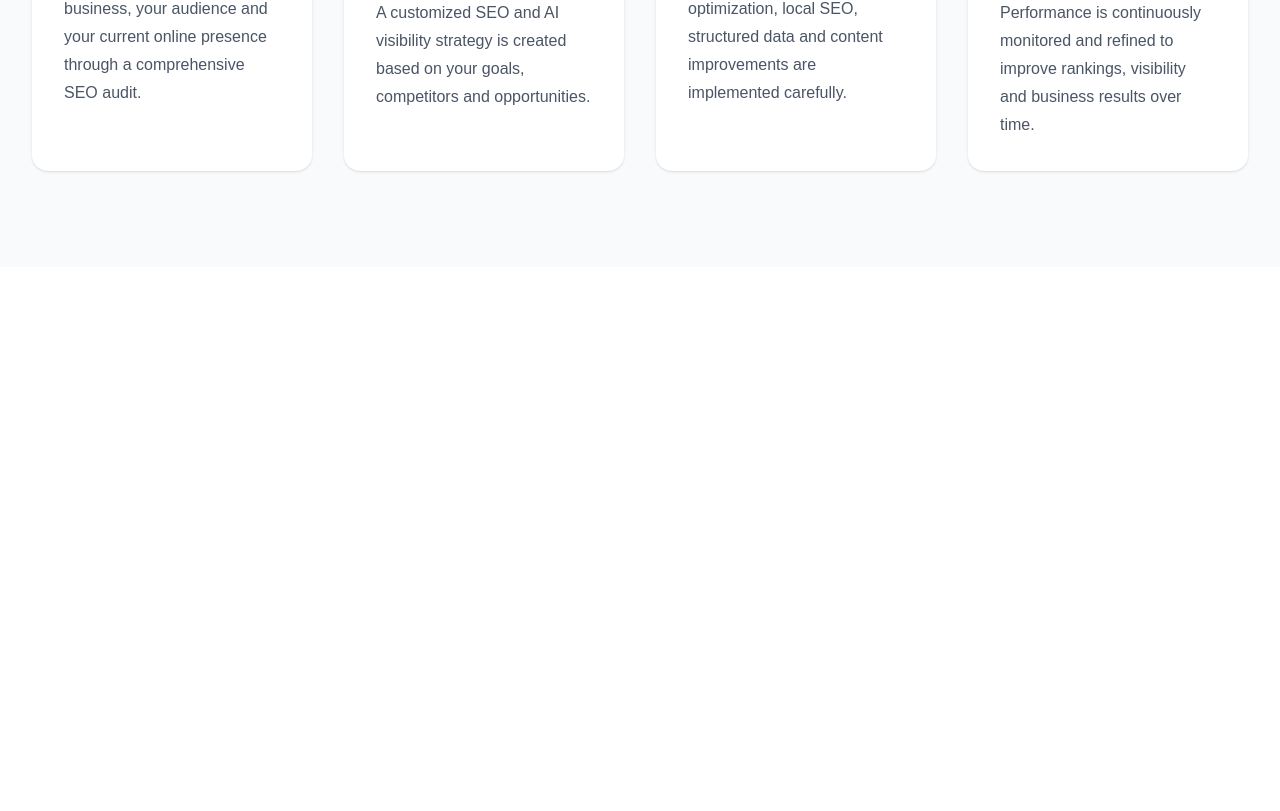
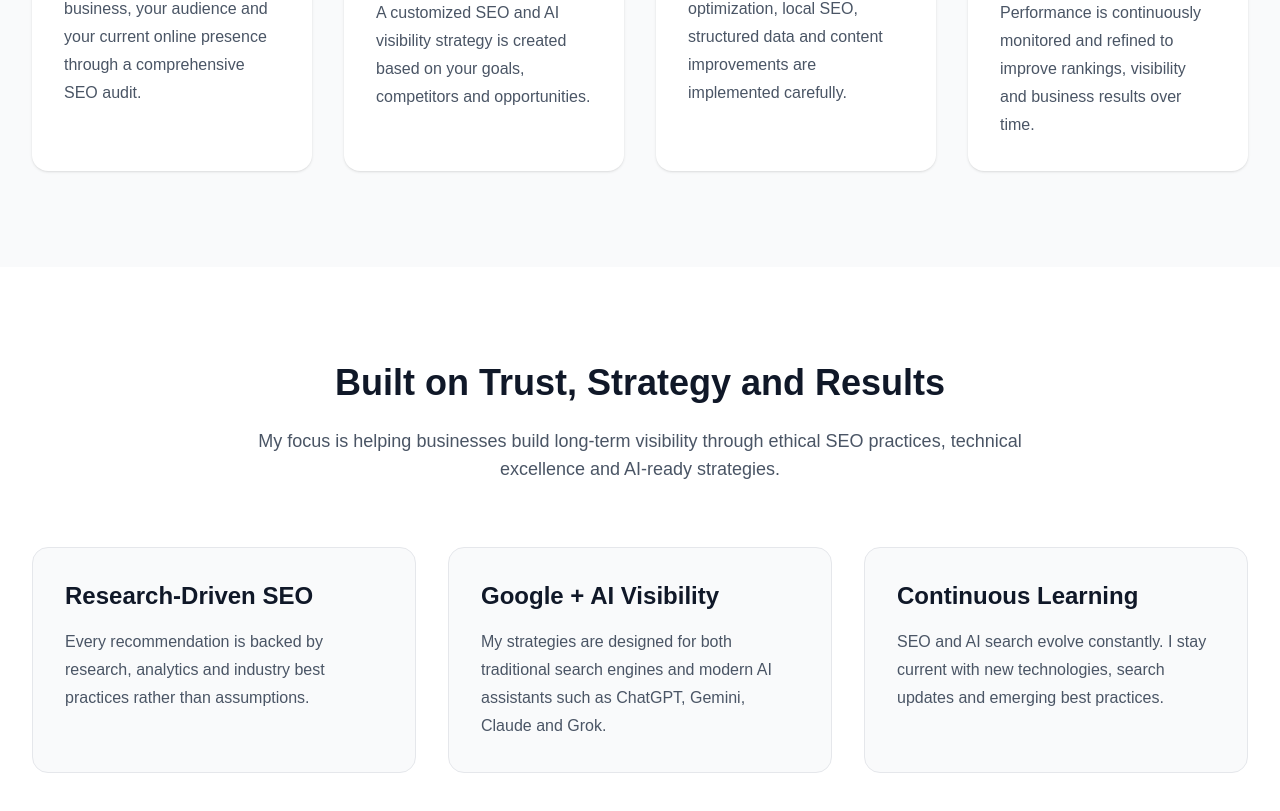
Before and after one commit to kaosisoseo/kaosisoseo-ai, a Next.js app: page / in a window 1280 px wide. Shown: the part 4719-5530 px from the top of the page. Before the commit the page ends 4986 px from the top, so only its background shows below. Built offline with nearby package versions, Linux system fonts and the light colour scheme.

Commit message:
Add credibility section

```diff
--- a/app/page.tsx
+++ b/app/page.tsx
@@ -4,6 +4,7 @@ import Services from "@/components/home/Services";
 import FeaturedCaseStudies from "@/components/home/FeaturedCaseStudies";
 import WhyChooseMe from "@/components/home/WhyChooseMe";
 import SEOProcess from "@/components/home/SEOProcess";
+import Credibility from "@/components/home/Credibility";
 
 export default function HomePage() {
   return (
@@ -14,6 +15,7 @@ export default function HomePage() {
       <FeaturedCaseStudies />
       <WhyChooseMe />
       <SEOProcess />
+      <Credibility />
     </>
   );
 }
--- /dev/null
+++ b/components/home/Credibility.tsx
@@ -0,0 +1,55 @@
+import Container from "@/components/layout/Container";
+
+const points = [
+  {
+    title: "Research-Driven SEO",
+    description:
+      "Every recommendation is backed by research, analytics and industry best practices rather than assumptions.",
+  },
+  {
+    title: "Google + AI Visibility",
+    description:
+      "My strategies are designed for both traditional search engines and modern AI assistants such as ChatGPT, Gemini, Claude and Grok.",
+  },
+  {
+    title: "Continuous Learning",
+    description:
+      "SEO and AI search evolve constantly. I stay current with new technologies, search updates and emerging best practices.",
+  },
+];
+
+export default function Credibility() {
+  return (
+    <section className="bg-white py-24">
+      <Container>
+        <div className="mb-16 text-center">
+          <h2 className="text-4xl font-bold text-gray-900">
+            Built on Trust, Strategy and Results
+          </h2>
+
+          <p className="mx-auto mt-6 max-w-3xl text-lg text-gray-600">
+            My focus is helping businesses build long-term visibility through
+            ethical SEO practices, technical excellence and AI-ready strategies.
+          </p>
+        </div>
+
+        <div className="grid gap-8 lg:grid-cols-3">
+          {points.map((point) => (
+            <div
+              key={point.title}
+              className="rounded-2xl border border-gray-200 bg-gray-50 p-8 transition hover:border-green-600 hover:shadow-lg"
+            >
+              <h3 className="mb-4 text-2xl font-bold text-gray-900">
+                {point.title}
+              </h3>
+
+              <p className="leading-7 text-gray-600">
+                {point.description}
+              </p>
+            </div>
+          ))}
+        </div>
+      </Container>
+    </section>
+  );
+}
```
